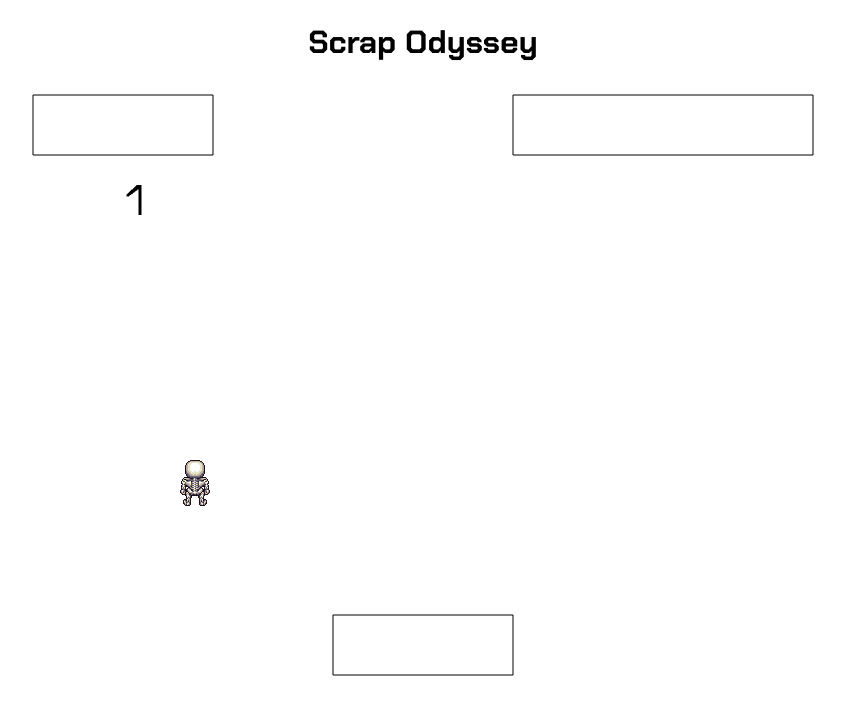
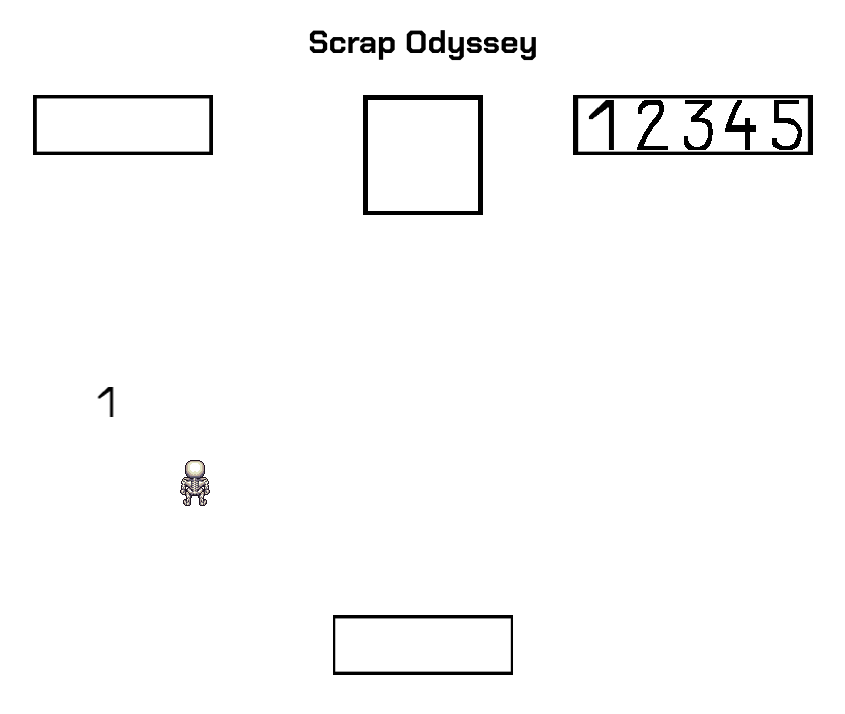
Before and after one commit to einfrog/CCL1, a plain HTML site: page index.html in a window 1280 px wide. Shown: the whole page, without its empty margins (217-1062 px from the left). Drawn offline with Linux system fonts and the light colour scheme.

Commit message:
day 2 changes

```diff
--- a/css/style.css
+++ b/css/style.css
@@ -19,13 +19,16 @@ h1 {
     text-align: center;
 }
 
-#healthDisplay {
-    font-family: "Chakra Petch Light";
-}
-
 #gameContainer {
     display: flex;
     justify-content: center;
     align-items: center;
     flex-direction: column;
 }
+
+/* #upperUI {
+    display: flex;
+    align-items: flex-start;
+    justify-content:space-between;
+
+} */
--- a/index.html
+++ b/index.html
@@ -20,7 +20,18 @@
         <div id="background"></div>
         <!-- canvas -->
         <canvas id="canvas" width="800" height="600"></canvas>
-        <div id="inventory"></div>
+
+        <!-- upper parts of ui in one div to distribute them among width -->
+        <!-- <div id="upperUI" width="800" height="600">
+            <div id="healthbar"><img src="./img/healthbarPlaceholder.png" alt="Healthbar" /></div>
+            <div id="recipeBox"><img src="./img/recipeBoxPlaceholder.png" alt=""></div>
+        </div> -->
+
+        <!-- lower parts of ui
+        <div id="lowerUI">
+            <div id="inventory"><img src="./img/inventoryPlaceholder.png" alt=""></div>
+        </div> -->
+
         <!-- health bar -->
         <!-- <div id="healthDisplay">Health:</div> -->
     </div>
--- /dev/null
+++ b/scripts/gameObjects/displayScrap.js
@@ -0,0 +1,14 @@
+import { BaseGameObject } from "./baseGameObject.js";
+import { global } from "../modules/global.js";
+
+class DisplayScrap extends BaseGameObject {
+    name = "DisplayScrap";
+
+    constructor(x, y, width, height, src) {
+        super(x, y, width, height);
+        this.loadImages([src]);
+    }
+
+}
+
+export { DisplayScrap }
--- a/scripts/gameObjects/healthbar.js
+++ b/scripts/gameObjects/healthbar.js
@@ -4,15 +4,16 @@ import { global } from "../modules/global.js";
 class Healthbar extends BaseGameObject {
     name = "Healthbar";
 
-    //replace with health bar image
-    draw = function () {
-        global.ctx.beginPath();
-        global.ctx.rect(this.x, this.y, this.width, this.height);
-        global.ctx.stroke();
-    }
+    // //replace with health bar image
+    // draw = function () {
+    //     global.ctx.beginPath();
+    //     global.ctx.rect(this.x, this.y, this.width, this.height);
+    //     global.ctx.stroke();
+    // }
 
-    constructor(x, y) {
+    constructor(x, y, src) {
         super(x, y, 180, 60);
+        this.loadImages([src]);
     }
 
 }
--- a/scripts/gameObjects/inventory.js
+++ b/scripts/gameObjects/inventory.js
@@ -4,15 +4,15 @@ import { global } from "../modules/global.js";
 class Inventory extends BaseGameObject {
     name = "Inventory";
 
-    //replace with inventory bar image
-    draw = function () {
-        global.ctx.beginPath();
-        global.ctx.rect(this.x, this.y, this.width, this.height);
-        global.ctx.stroke();
-    }
+    // //replace with inventory bar image
+    // draw = function () {
+    //     global.ctx.drawImage(src, this.x, this.y, this.width, this.height);
+    // }
 
-    constructor(x, y) {
+    constructor(x, y, src) {
         super(x, y, 180, 60);
+        this.loadImages([src]);
+
     }
 
 }
--- a/scripts/gameObjects/recipeBox.js
+++ b/scripts/gameObjects/recipeBox.js
@@ -4,15 +4,16 @@ import { global } from "../modules/global.js";
 class RecipeBox extends BaseGameObject {
     name = "RecipeBox";
 
-    //replace with recipe box
-    draw = function () {
-        global.ctx.beginPath();
-        global.ctx.rect(this.x, this.y, this.width, this.height);
-        global.ctx.stroke();
-    }
+    // //replace with recipe box
+    // draw = function () {
+    //     global.ctx.beginPath();
+    //     global.ctx.rect(this.x, this.y, this.width, this.height);
+    //     global.ctx.stroke();
+    // }
 
-    constructor(x, y) {
-        super(x, y, 300, 60);
+    constructor(x, y, src) {
+        super(x, y, 250 - 10, 60);
+        this.loadImages([src]);
     }
 
 }
--- a/scripts/gameObjects/scrap.js
+++ b/scripts/gameObjects/scrap.js
@@ -4,12 +4,16 @@ import { global } from "../modules/global.js";
 class Scrap extends BaseGameObject {
     name = "Scrap";
 
+    reactToCollision = function(collidingObject)  {
+        if (collidingObject.name == "RoryPlayer") {
+            // global.putScrapInInventory();
+        }
+        console.log("collided with player")
+    }
 
     constructor(x, y, width, height, src) {
         super(x, y, width, height);
-        // this.loadImages(["./img/scraps/placeholder1.png"]);
         this.loadImages([src]);
-        // this.loadImagesFromSpritesheet("./img/BODY_skeleton.png", 9, 4);
     }
 
 }
--- /dev/null
+++ b/scripts/gameObjects/spaceship.js
@@ -0,0 +1,14 @@
+import { BaseGameObject } from "./baseGameObject.js";
+import { global } from "../modules/global.js";
+
+class Spaceship extends BaseGameObject {
+    name = "Spaceship";
+
+    constructor(x, y, width, height, src) {
+        super(x, y, width, height);
+        this.loadImages([src]);
+    }
+
+}
+
+export { Spaceship };
--- a/scripts/modules/global.js
+++ b/scripts/modules/global.js
@@ -9,8 +9,11 @@ global.playerObject = {};
 global.inventory = {};
 global.healthbar = {};
 global.recipeBox = {};
-global.scrap1 = {};
+global.displayScraps = [];
 global.scraps = [];
+global.randomX = 0;
+global.randomY = 0;
+global.spaceship = {};
 
 global.getCanvasBounds = function () {
     let bounds = {
@@ -50,4 +53,15 @@ global.detectBoxCollision = function (gameObject1, gameObject2) {
     return false;
 }
 
+global.getRandomCoordinates = function(minX, maxX, minY, maxY) {
+
+    this.randomX = Math.random() * maxX + minX;
+    this.randomY = Math.random() * maxY + minY;
+}
+
+//function to be called when scrap is collected
+// global.putScrapInInventory = function() {
+//     this.ctx.clearRect(global.scraps[i].x, global.scraps[i].x, global.scraps[i].width, global.scraps[i].height);
+// }
+
 export { global }
--- a/scripts/modules/main.js
+++ b/scripts/modules/main.js
@@ -4,6 +4,8 @@ import { global } from "./global.js";
 import { Healthbar } from "../gameObjects/healthbar.js";
 import { RecipeBox } from "../gameObjects/recipeBox.js";
 import { Scrap } from "../gameObjects/scrap.js";
+import { DisplayScrap } from "../gameObjects/displayScrap.js";
+import { Spaceship } from "../gameObjects/spaceship.js";
 
 
 function gameLoop(totalRunningTime) {
@@ -17,10 +19,14 @@ function gameLoop(totalRunningTime) {
         // if (global.allGameObjects[i].active == true) {
         global.allGameObjects[i].storePositionOfPreviousFrame();
         global.allGameObjects[i].update();
-        global.checkCollisionWithAnyOther(global.allGameObjects[i]);
-        //global.playerObject.stayInCanvas();
+        if (!(global.allGameObjects[i].name === "DisplayScrap")) {
+            // console.log("collision should happen...")
+            global.checkCollisionWithAnyOther(global.allGameObjects[i]);
+        } else {
+            // console.log(global.allGameObjects[i])
+        }
         global.allGameObjects[i].draw();
-        // console.log(global.allGameObjects);
+
         // }
     }
 
@@ -29,13 +35,36 @@ function gameLoop(totalRunningTime) {
 }
 
 function setupGame() {
+    //get random coordinates for the scraps
+    //provide restriction parameters so scraps don't spawn under ui recipeBox, healthbar or inventory
+    global.getRandomCoordinates(100, global.getCanvasBounds().right - 100, 100, global.getCanvasBounds().bottom - 100);
+    // test random coordinates
+    console.log(global.randomX, global.randomY);
+
+    //set variables to make debugging easier
+    const recipeBoxX = global.canvas.width - 250;
+    const defaultScrapSize = 30;
+    const displayScrapSize = 50;
+    const margin = 10;
+
+    //instantiate objects
     global.playerObject = new RoryPlayer(140, 360, 64, 64);
-    global.inventory = new Inventory(global.canvas.width / 2 - 180 / 2, 600 - 60 - 10);
-    global.healthbar = new Healthbar(10, 10);
-    global.recipeBox = new RecipeBox(global.canvas.width - 310, 10);
-    global.scraps.push(new Scrap(100, 100, 30, 30, "./img/scraps/placeholder1.png"));
-    console.log(global.scraps[0]);
+    global.inventory = new Inventory(global.canvas.width / 2 - 180 / 2, 600 - 60 - margin, "./img/inventoryPlaceholder.png");
+    global.healthbar = new Healthbar(margin, margin, "./img/healthbarPlaceholder.png");
+    global.recipeBox = new RecipeBox(recipeBoxX, margin, "./img/recipeBoxPlaceholder.png");
+    global.spaceship = new Spaceship(global.canvas.width / 2 - 120 / 2, margin, 120, 120, "./img/spaceshipPlaceholder.png")
+
+    //draw the scraps on random positions on the map
+    global.scraps.push(new Scrap(global.randomX - defaultScrapSize, global.randomY - defaultScrapSize, defaultScrapSize, defaultScrapSize, "./img/scraps/placeholder1.png"));
+    // draw display scraps into inventory
+    for (let i = 0; i < 5; i++) {
+        global.displayScraps.push(new DisplayScrap(recipeBoxX + margin + 45 * i, 15, displayScrapSize, displayScrapSize, `./img/scraps/placeholder${i + 1}.png`))
+    }
+
+    console.log(global.scraps);
+    // console.log(global.displayScraps);
     console.log(global.allGameObjects);
+    // console.log(global.inventory);
 
 }
 
```
Also changed, not shown: img/healthbarPlaceholder.png (added), img/inventoryPlaceholder.png (added), img/recipeBoxPlaceholder.png (added), img/scraps/placeholder2.png (added), img/scraps/placeholder3.png (added), img/scraps/placeholder4.png (added), img/scraps/placeholder5.png (added), img/spaceshipPlaceholder.png (added).
